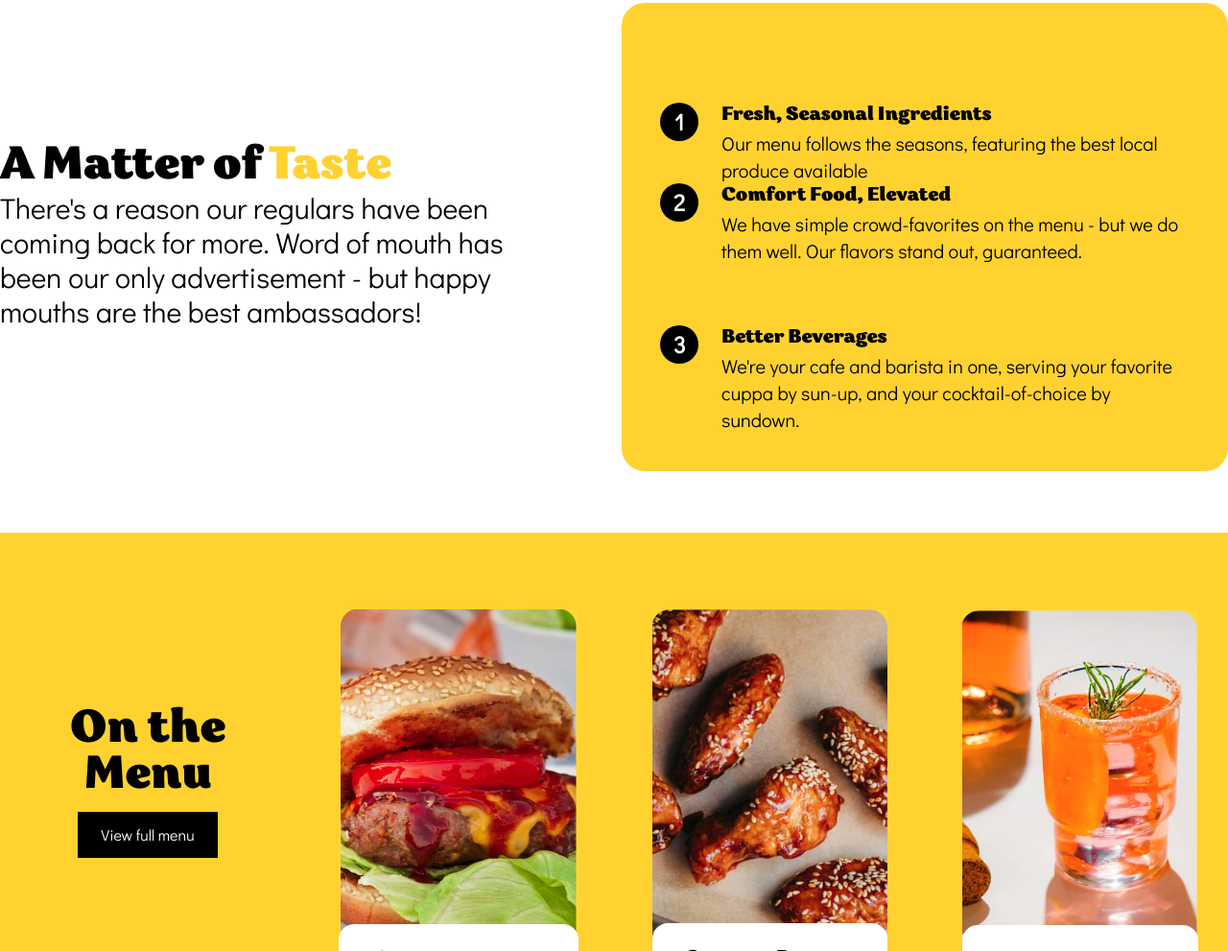
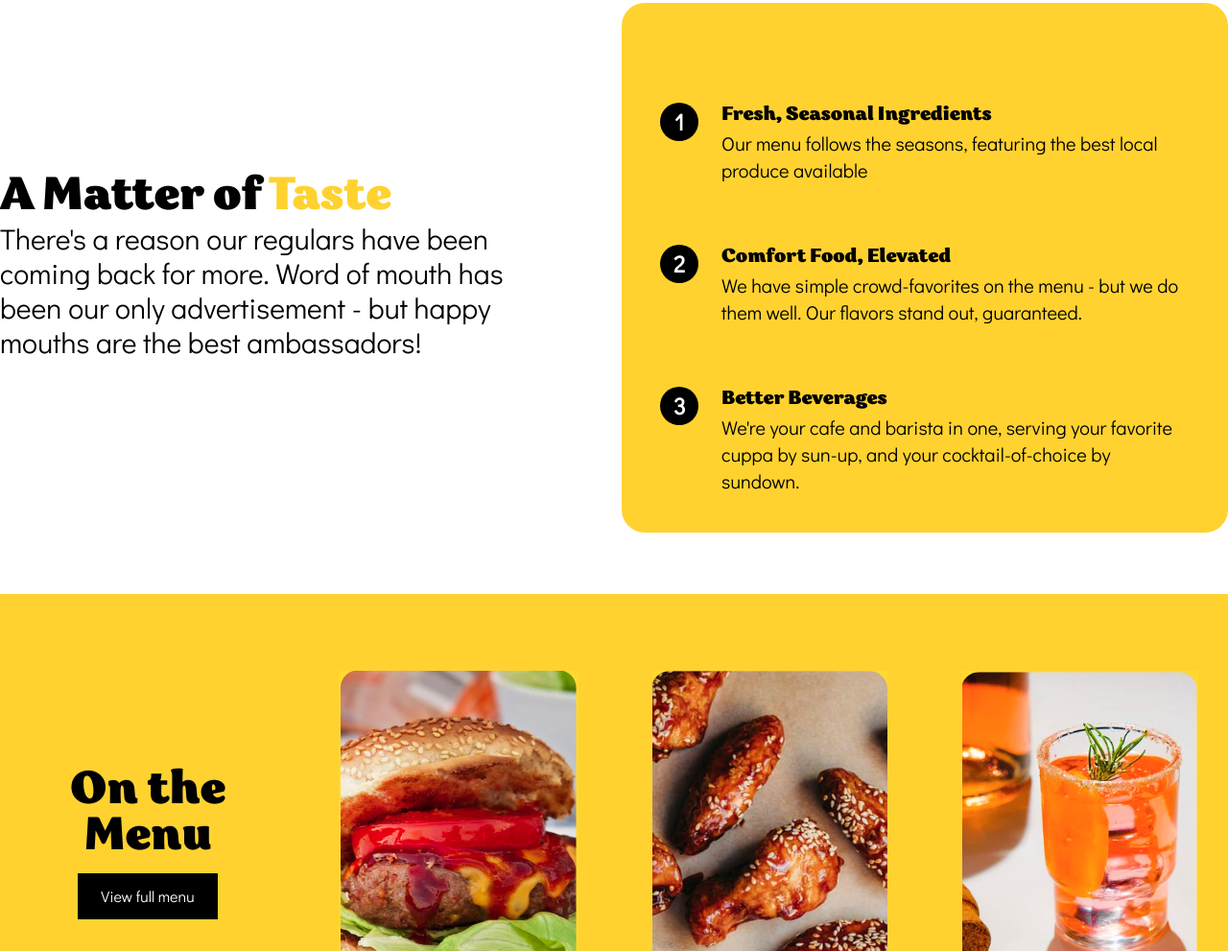
Before and after one commit to sajjad1112ali/psds-conversion, a website: page build/bakery.html in a window 1280 px wide. Shown: the part 1370-2361 px from the top of the page at 96% size. Drawn offline with Linux system fonts and the light colour scheme.

Commit message:
Set margin

```diff
--- a/build/bakery.html
+++ b/build/bakery.html
@@ -75,7 +75,7 @@
                                     available</p>
                             </div>
                         </div>
-                        <div class="relative">
+                        <div class="relative mt-16">
                             <div
                                 class="w-10 h-10 bg-black text-white rounded-full flex items-center justify-center absolute">
                                 <span class="text-2xl font-bold">2</span>
```
